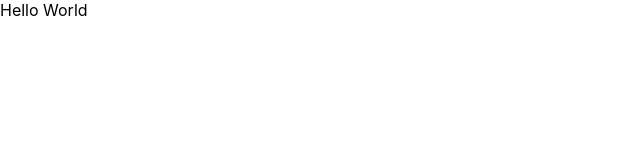
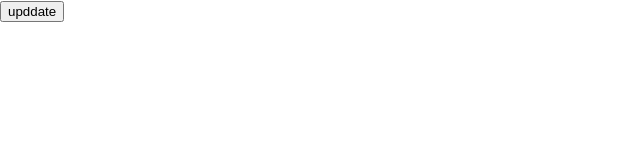
Before and after one commit to SureshBarika/nxt_watch_app, a React (Create React App) app: page /login in a window 1280 px wide. Shown: the top 160 px of the page, without its empty margins (0-640 px from the left). Built offline with nearby package versions, Linux system fonts and the light colour scheme; a web font is replaced by a local one.

Commit message:
added context

```diff
--- a/src/App.js
+++ b/src/App.js
@@ -1,6 +1,35 @@
+import {Route, Redirect, Switch} from 'react-router-dom'
+
+import {Component} from 'react'
+
+import NxtWatchContext from './context/index'
+import Login from './components/login'
+
 import './App.css'
 
 // Replace your code here
-const App = () => <div>Hello World</div>
+class App extends Component {
+  state = {
+    darkMode: false,
+  }
+
+  toggleMode = () => {
+    this.setState(prvState => ({
+      darkMode: !prvState.darkMode,
+    }))
+  }
+
+  render() {
+    const {darkMode} = this.state
+
+    return (
+      <NxtWatchContext.Provider value={{darkMode, updateMode: this.toggleMode}}>
+        <Switch>
+          <Route path="/login" component={Login} />
+        </Switch>
+      </NxtWatchContext.Provider>
+    )
+  }
+}
 
 export default App
--- /dev/null
+++ b/src/components/login/index.js
@@ -0,0 +1,24 @@
+import NxtWatchContext from '../../context/index'
+
+import './index.css'
+
+const Login = () => (
+  <NxtWatchContext.Consumer>
+    {value => {
+      const {darkMode, updateMode} = value
+      console.log(darkMode)
+      const toggle = () => {
+        updateMode()
+      }
+      return (
+        <div>
+          <button type="button" onClick={toggle}>
+            upddate
+          </button>
+        </div>
+      )
+    }}
+  </NxtWatchContext.Consumer>
+)
+
+export default Login
--- /dev/null
+++ b/src/context/index.js
@@ -0,0 +1,8 @@
+import React from 'react'
+
+const NxtWatchContext = React.createContext({
+  darkMode: false,
+  updateMode: () => {},
+})
+
+export default NxtWatchContext
```
Also changed, not shown: src/components/login/index.css (added).
